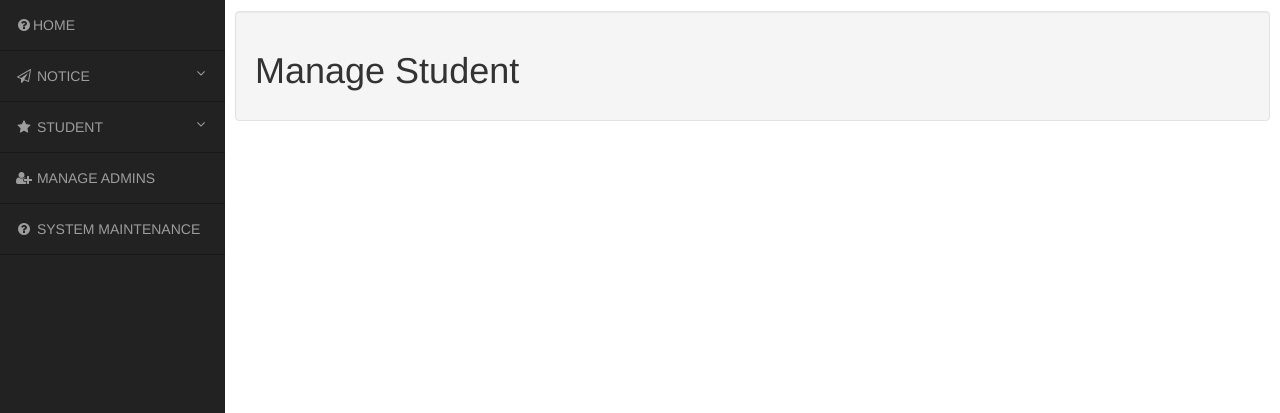
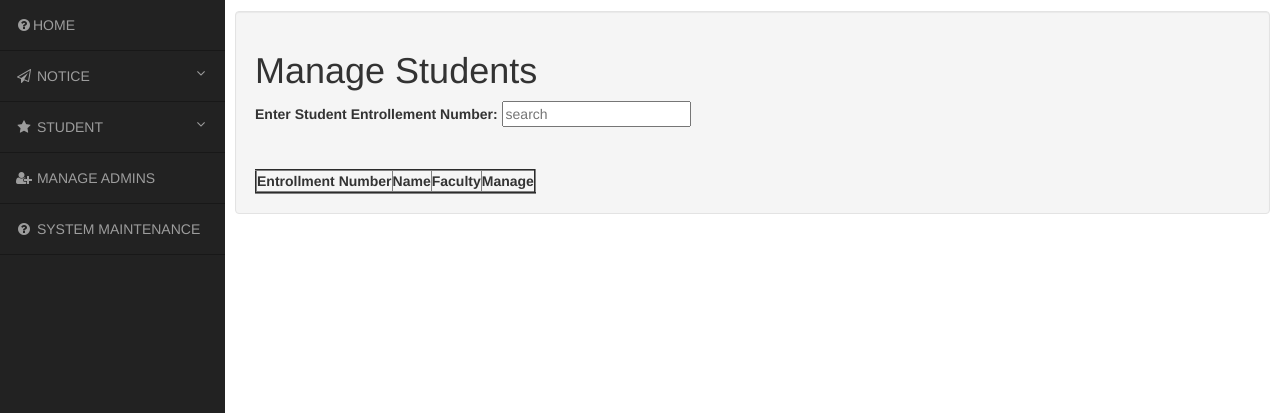
Before and after one commit to Udayangee/notice_board, a CodeIgniter app: page /notice_board/super/manage_student in a window 1280 px wide. Shown: the part 61-474 px from the top of the page. Run offline with CodeIgniter, Linux system fonts and the light colour scheme; lists and menus that the app fills with data are empty; some libraries are stand-ins or nearby versions.

```diff
--- a/application/views/administrators/super_admin/manage_student.php
+++ b/application/views/administrators/super_admin/manage_student.php
@@ -3,7 +3,32 @@
             <!-- Page Heading -->
             <div class="row" id="main" >
                 <div class="col-sm-12 col-md-12 well" id="content">
-                    <h1>Manage Student</h1>
+                    <h1 id="sa_ms_h1">Manage Students</h1>
+                    <div id="sa_ms">
+						<div id="sa_ms_search">
+                            <label id="sa_ms_searchLabel">Enter Student Entrollement Number:</label>
+                            <input id="sa_ms_input" type="text" onkeyup="" placeholder="search" >
+                        </div><br><br>
+                        <table id="sa_ms_table" border="2">
+
+                            <thead>
+                                <th>Entrollment Number</th>
+                                <th>Name</th>
+                                <th>Faculty</th>
+                                <th>Manage</th>
+                            </thead>
+
+                            <tbody>
+                                <!--fetch db-->
+                                <td></td>
+                                <td></td>
+                                <td></td>
+                                <td></td>
+                            </tbody>
+
+
+                        </table>
+					</div>
                 </div>
             </div>
             <!-- /.row -->
--- a/application/views/administrators/super_admin/modify_notice.php
+++ b/application/views/administrators/super_admin/modify_notice.php
@@ -3,7 +3,7 @@
             <!-- Page Heading -->
             <div class="row" id="main" >
                 <div class="col-sm-12 col-md-12 well" id="content">
-                    <h1>Update notice!</h1>
+                    <h1 id="sa_un_h1">Update notice!</h1>
                 </div>
             </div>
             <!-- /.row -->
```
Also changed, not shown: application/views/administrators/super_admin/manage_admins.php (+26 -1 lines).
